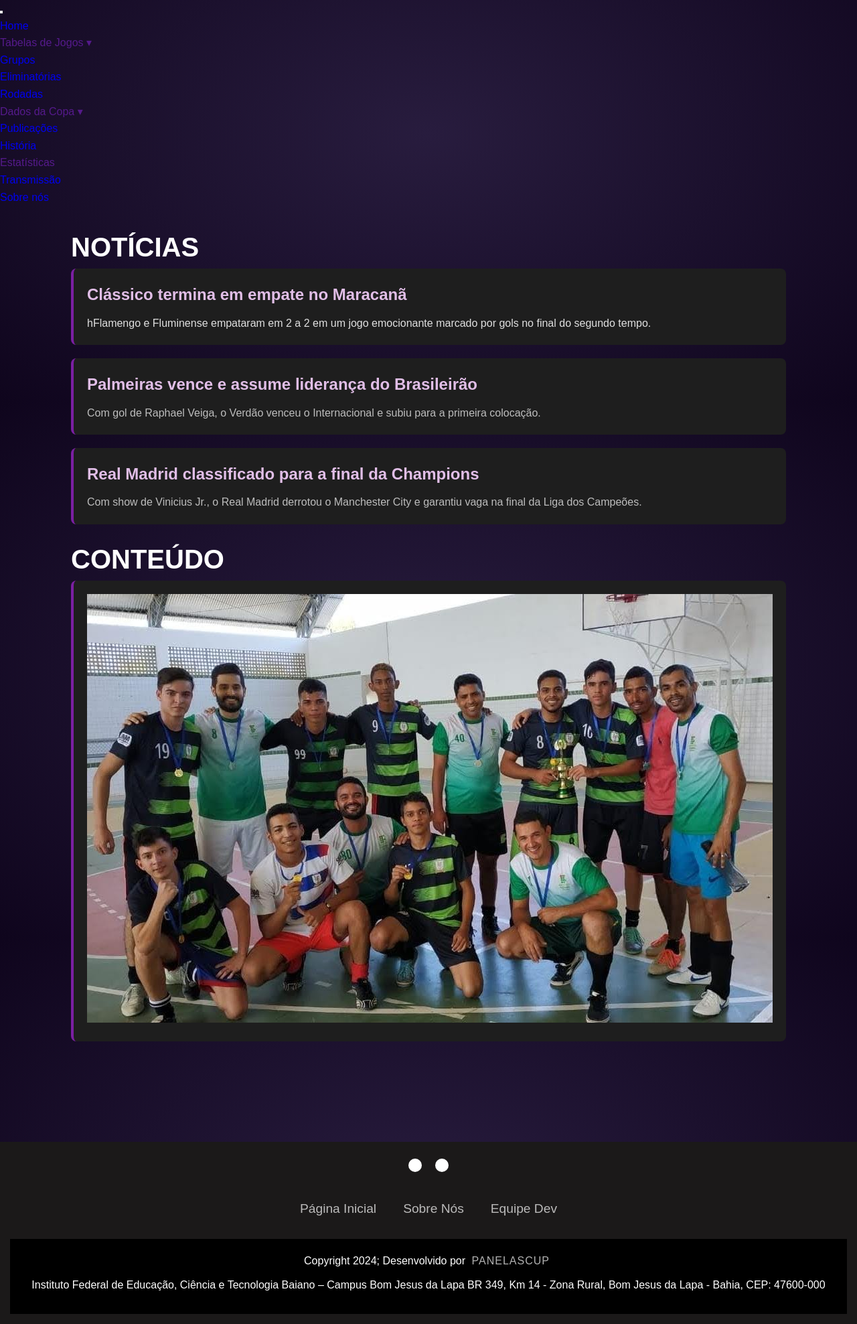
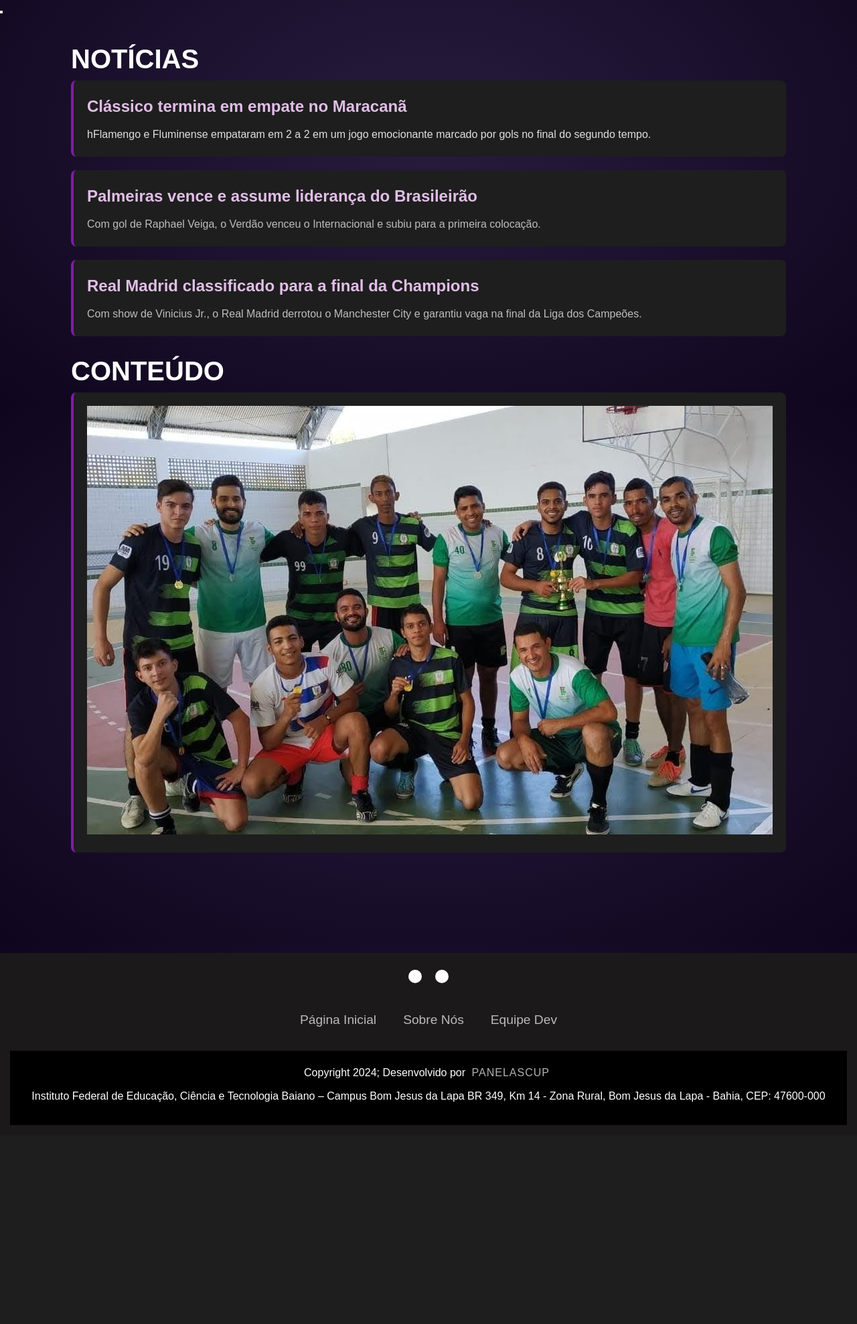
Before and after one commit to Adrian25-png/copadaspanelas2, a PHP site: page /copadaspanelas/HomePage2.php in a window 1280 px wide. Shown: the part 200-2177 px from the top of the page at 67% size. After the commit the page ends 1880 px from the top, so only its background shows below. Run offline with PHP 8.4, Linux system fonts and the light colour scheme; data that the repository does not hold is empty.

Commit message:
Update HomePage2.php

```diff
--- a/app/pages/HomePage2.php
+++ b/app/pages/HomePage2.php
@@ -25,40 +25,6 @@
             <i class="fas fa-bars"></i>
         </button>
     </div>
-
-    <nav id="nav-menu">
-        <ul>
-            <li><a href="../pages/HomePage.php">Home</a></li>
-
-            <!--<li>
-                <a href="">Cadastros ▾</a>
-                <ul class="dropdown">
-                    <li><a href="">Times</a></li>
-                    <li><a href="">Jogadores</a></li>
-                    <li><a href="">Info C</a></li>
-                    <li><a href="">Info D</a></li>
-                </ul>
-            </li>-->
-            <li>
-                <a href="">Tabelas de Jogos ▾</a>
-                <ul class="dropdown">
-                   <li><a href="../pages/tabela_de_classificacao.php">Grupos</a></li>
-                   <li><a href="../pages/exibir_finais.php">Eliminatórias</a></li>
-                   <li><a href="../pages/rodadas.php">Rodadas</a></li>
-                </ul>
-            </li>
-            <li>
-                <a href="">Dados da Copa ▾</a>
-                <ul class="dropdown">
-                    <li><a href="../pages/publicacoes.php">Publicações</a></li>
-                    <li><a href="../pages/sobreNosHistory.php">História</a></li>
-                    <li><a href="">Estatísticas</a></li> <!--Criar um dropdown para os outros arquivos de estatistica de jogador-->
-                </ul>
-            </li>
-            <li><a href="Jogos Proximos.php">Transmissão</a></li>
-            <li><a href="../pages/sobreNosTeam.php">Sobre nós</a></li>
-        </ul>
-    </nav>
 
   <!-- Conteúdo Principal -->
   <main>
```
